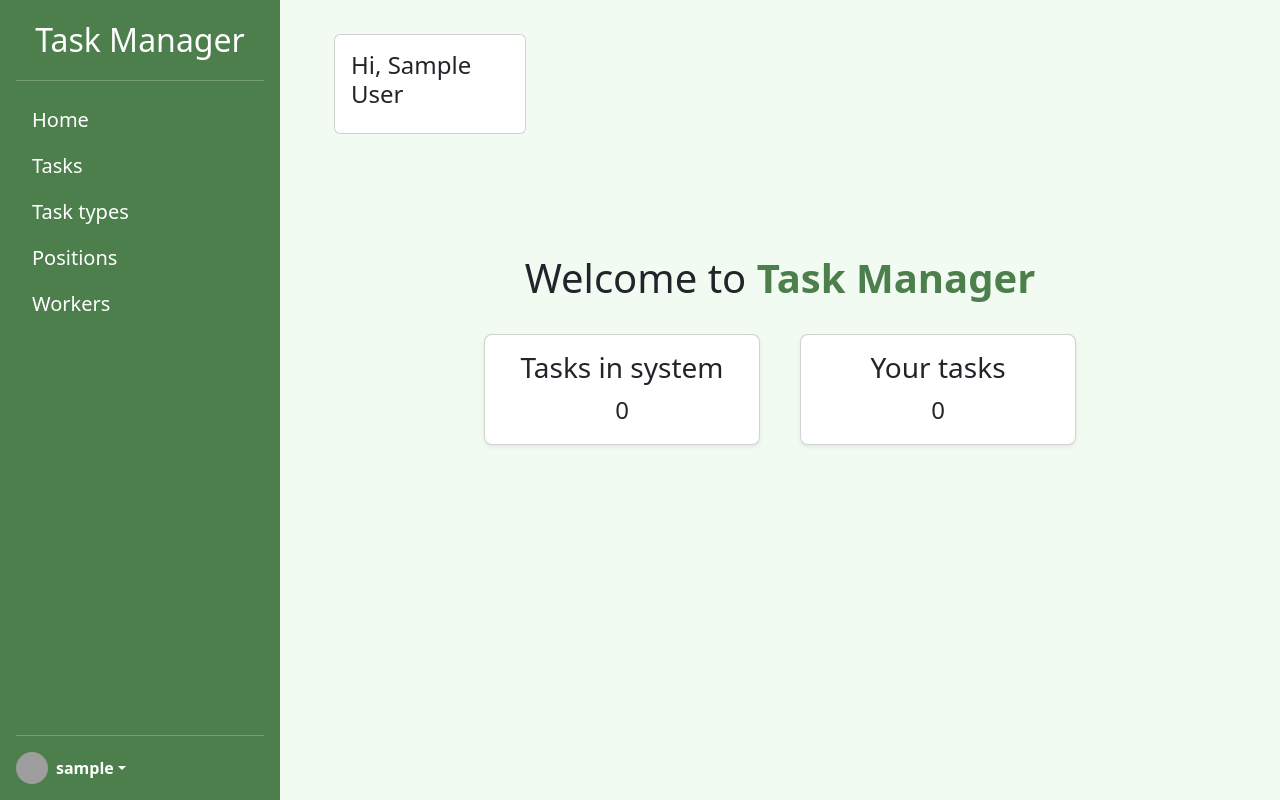
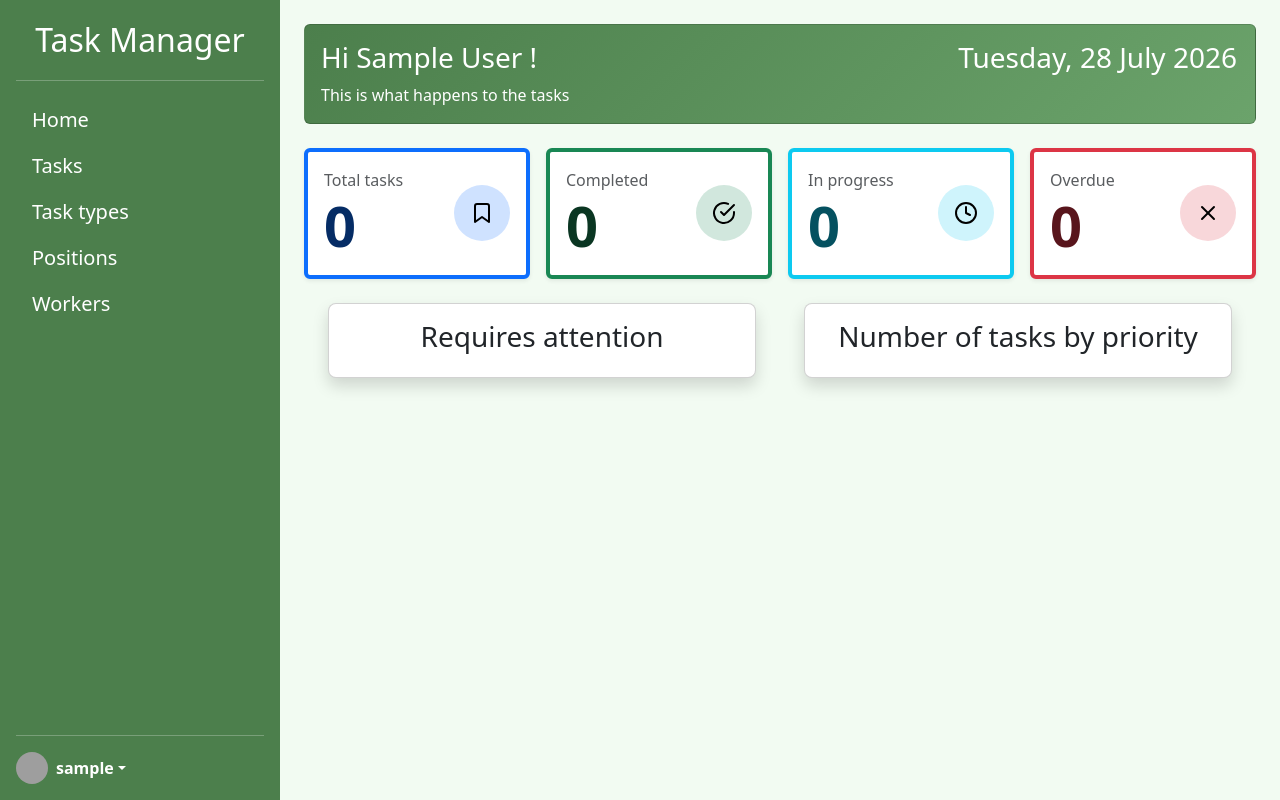
Before and after one commit to rinotokun/task-manager, a Django app: page / in a window 1280 px wide. Run offline with Django 5.2, Linux system fonts and the light colour scheme; the visitor is signed in with stand-in values (Sample User, id 1); data that the repository does not hold is empty; grey boxes are pictures that could not be loaded.

Commit message:
Redesign index page as a task dashboard

```diff
--- a/static/css/styles.css
+++ b/static/css/styles.css
@@ -144,3 +144,18 @@ body {
 .text-bg-in-progress {
     background-color: #0DCAF0;
 }
+
+.hero-card {
+    color: #fff;
+    background: linear-gradient(135deg, #4C7F4C, #6ba36b);
+}
+
+.stat-card {
+    transition: transform 0.2s ease, box-shadow 0.2s ease;
+    border-left: 4px solid var(--bs-success);
+}
+
+.stat-card:hover {
+    transform: translateY(-4px);
+    box-shadow: 0 .5rem 1rem rgba(0, 0, 0, .15) !important;
+}
--- a/task_manager/views.py
+++ b/task_manager/views.py
@@ -1,7 +1,9 @@
 from django.contrib.auth.decorators import login_required
+from django.db.models import Count
 from django.shortcuts import render
 from django.views import generic
 from django.urls import reverse_lazy
+from django.utils import timezone
 from django.contrib.auth.mixins import LoginRequiredMixin
 
 from .models import Task, TaskType, Position
@@ -10,11 +12,27 @@ from .forms import TaskForm
 
 @login_required
 def index(request):
-    num_user_tasks = request.user.tasks.count()
+    date_today = timezone.now().date()
     num_tasks = Task.objects.count()
+    completed = Task.objects.filter(is_completed=True).count()
+    overdue = Task.objects.filter(
+        deadline__lt=date_today,
+        is_completed=False
+    ).count()
+    upcoming_deadlines = Task.objects.filter(
+        is_completed=False
+    ).order_by("deadline")[:5]
+    tasks_by_priority = Task.objects.values(
+        "priority"
+    ).annotate(count=Count("id"))
     context = {
-        "num_user_tasks": num_user_tasks,
         "num_tasks": num_tasks,
+        "completed": completed,
+        "in_progress": num_tasks - completed,
+        "overdue": overdue,
+        "date_today": date_today.strftime("%A, %d %B %Y"),
+        "upcoming_deadlines": upcoming_deadlines,
+        "tasks_by_priority": tasks_by_priority,
     }
     return render(
         request,
--- a/templates/task_manager/index.html
+++ b/templates/task_manager/index.html
@@ -1,36 +1,119 @@
 {% extends "base.html" %}
+{% load static %}
 
 {% block content %}
-  <div class="card" style="width: 12rem; margin: 10px 30px;">
+  <div class="card hero-card">
     <div class="card-body">
-      <h4>
-        Hi,
+      <h3>
+        Hi
         {% if user.first_name and user.last_name %}
           {{ user.first_name }} {{ user.last_name }}
         {% else %}
           {{ user.username }}
         {% endif %}
-      </h4>
+        !
+        <span class="link-to-page">{{ date_today }}</span>
+      </h3>
+      <div class="card-text">
+        This is what happens to the tasks
+      </div>
     </div>
   </div>
-  <div class="text-center" style="margin-top: 15vh;">
-    <h1>Welcome to <strong style="color: #4C7F4C;">Task Manager</strong></h1>
-  </div>
-  <br>
-  <div class="d-flex justify-content-center gap-3 row row-cols-1 row-cols-md-2 mb-2 text-center">
-    <div class="col" style="width: 300px;">
-      <div class="card mx-auto card mb-4 rounded-3 shadow-sm">
-        <div class="card-body">
-          <h3>Tasks in system</h3>
-          <span class="fs-4">{{ num_tasks }}</span>
+  <div class="row row-cols-2 row-cols-lg-4 g-3 mt-2">
+    <div class="col">
+      <div class="card stat-card border-start border-4 border-primary shadow-sm h-100">
+        <div class="card-body d-flex justify-content-between align-items-center">
+          <div>
+            <div class="text-body-secondary">Total tasks</div>
+            <div class="display-4 fw-bold text-primary-emphasis">
+              {{ num_tasks }}
+            </div>
+          </div>
+          <span class="d-inline-flex align-items-center justify-content-center rounded-circle bg-primary-subtle" style="width: 56px; height: 56px;">
+            <img src="{% static 'images/bookmark.svg' %}" alt="" width="24">
+          </span>
         </div>
       </div>
     </div>
-    <div class="col" style="width: 300px;">
-      <div class="card mb-4 rounded-3 shadow-sm">
-        <div class="card-body">
-          <h3>Your tasks</h3>
-          <span class="fs-4">{{ num_user_tasks }}</span>
+    <div class="col">
+      <div class="card stat-card border-start border-4 border-success shadow-sm h-100">
+        <div class="card-body d-flex justify-content-between align-items-center">
+          <div>
+            <div class="text-body-secondary">Completed</div>
+            <div class="display-4 fw-bold text-success-emphasis">
+              {{ completed }}
+            </div>
+          </div>
+          <span class="d-inline-flex align-items-center justify-content-center rounded-circle bg-success-subtle" style="width: 56px; height: 56px;">
+            <img src="{% static 'images/check-circle.svg' %}" alt="" width="24">
+          </span>
+        </div>
+      </div>
+    </div>
+    <div class="col">
+      <div class="card stat-card border-start border-4 border-info shadow-sm h-100">
+        <div class="card-body d-flex justify-content-between align-items-center">
+          <div>
+            <div class="text-body-secondary">In progress</div>
+            <div class="display-4 fw-bold text-info-emphasis">
+              {{ in_progress }}
+            </div>
+          </div>
+          <span class="d-inline-flex align-items-center justify-content-center rounded-circle bg-info-subtle" style="width: 56px; height: 56px;">
+            <img src="{% static 'images/clock.svg' %}" alt="" width="24">
+          </span>
+        </div>
+      </div>
+    </div>
+    <div class="col">
+      <div class="card stat-card border-start border-4 border-danger shadow-sm h-100">
+        <div class="card-body d-flex justify-content-between align-items-center">
+          <div>
+            <div class="text-body-secondary">Overdue</div>
+            <div class="display-4 fw-bold text-danger-emphasis">
+              {{ overdue }}
+            </div>
+          </div>
+          <span class="d-inline-flex align-items-center justify-content-center rounded-circle bg-danger-subtle" style="width: 56px; height: 56px;">
+            <img src="{% static 'images/x.svg' %}" alt="" width="24">
+          </span>
+        </div>
+      </div>
+    </div>
+  </div>
+  <br>
+  <div class="container px-4">
+    <div class="row gx-5">
+      <div class="col">
+        <div class="card mx-auto card mb-4 rounded-3 shadow fs-5">
+          <div class="card-body">
+            <div class="card-title">
+              <h3 class="text-center">Requires attention</h3>
+            </div>
+            <div class="card-text">
+              <ul class="list-group list-group-flush">
+                {% for task in upcoming_deadlines %}
+                  <li class="list-group-item">{{ task.name }} <span class="link-to-page">{{ task.deadline }}</span></li>
+                {% endfor %}
+              </ul>
+            </div>
+          </div>
+        </div>
+      </div>
+      <div class="col">
+        <div class="card mx-auto card mb-4 rounded-3 shadow">
+          <div class="card-body">
+            <div class="card-title">
+              <h3 class="text-center">Number of tasks by priority</h3>
+            </div>
+            <div class="card-text fs-5">
+              <ul class="list-group list-group-flush">
+                {% for task in tasks_by_priority %}
+                  <li class="list-group-item">{{ task.priority}}: {{task.count}}</li>
+                {% endfor %}
+              </ul>
+            </div>
+          </div>
         </div>
       </div>
     </div>
```
Also changed, not shown: static/images/bookmark.svg (added), static/images/check-circle.svg (added), static/images/clock.svg (added), static/images/x.svg (added).
